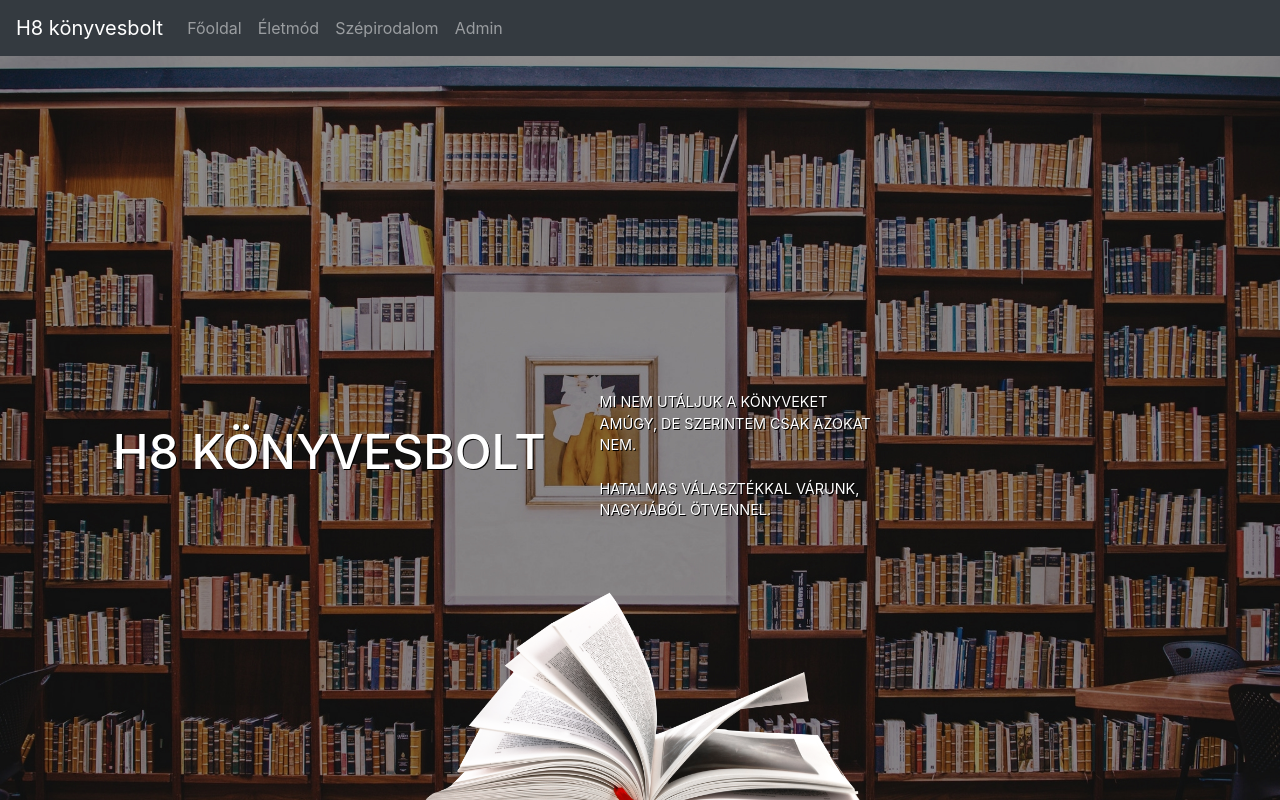
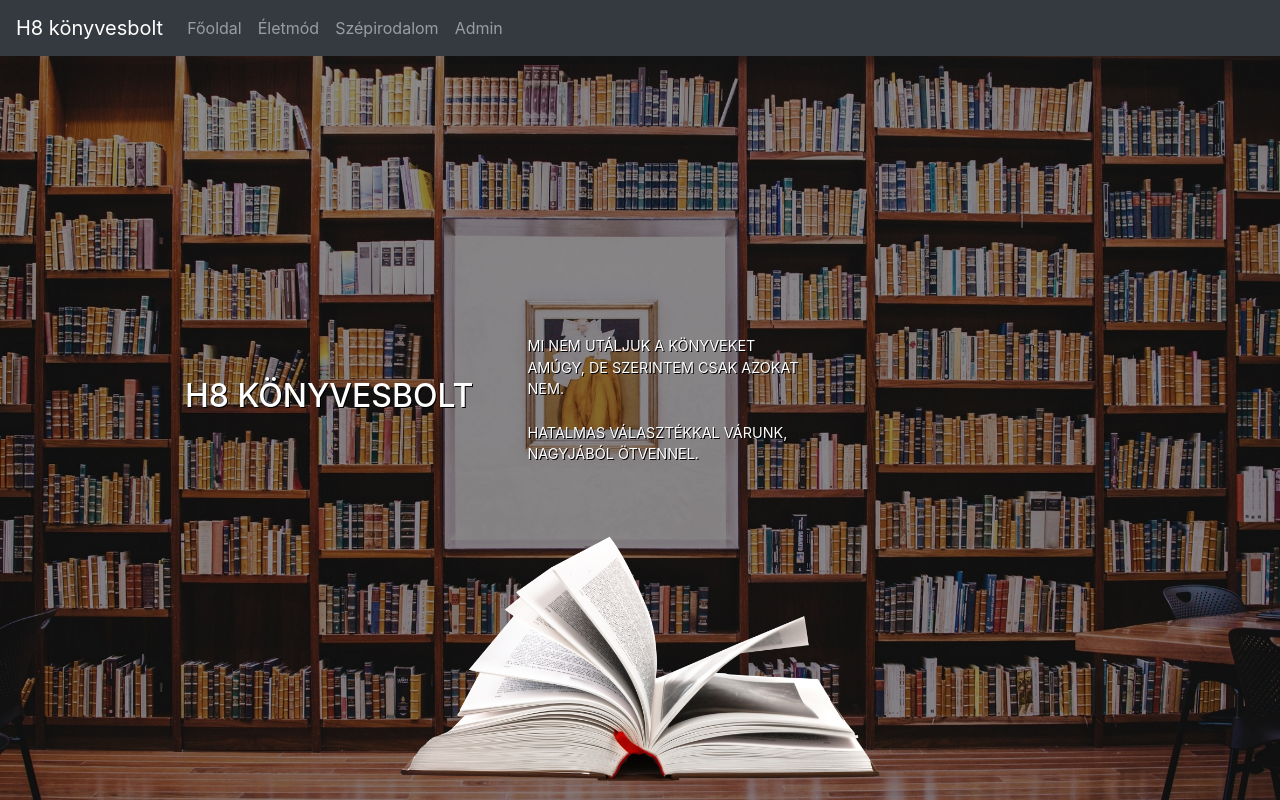
Before and after one commit to Training360-JavaScript/angular-csapatmunka-003-webshop-seventh-7-h8-7, an Angular app: page / in a window 1280 px wide. Shown: the top 800 px of the page. Built offline with nearby package versions, Linux system fonts and the light colour scheme; no server answers.

Commit message:
fixed the navbar & the title

```diff
--- a/src/app/navigation/navigation.component.html
+++ b/src/app/navigation/navigation.component.html
@@ -1,4 +1,4 @@
-<nav class="navbar navbar-expand-lg navbar-dark sticky-top bg-dark">
+<nav class="navbar navbar-expand-lg navbar-dark fixed-top bg-dark">
   <a
     class="navbar-brand text-white"
     routerLink="/"
--- a/src/app/page/home/home.component.html
+++ b/src/app/page/home/home.component.html
@@ -3,7 +3,7 @@
     <img src="./../assets/img/background_lib.jpg" alt="library" class="background">
     <img src="./../assets/img/book2.png" alt="book" class="foreground">
     <div class="title"> <h1 class="col-12 title text-uppercase h-1"> {{ title }} </h1> </div>
-    <div class="sub-title"> <p class=" text-uppercase h-5 col-12 col-lg-6 m-4">  Mi nem utáljuk a könyveket amúgy, de szerintem csak azokat nem. <br> <br> Hatalmas választékkal várunk, nagyjából ötvennel. </p> </div>
+    <div class="sub-title"> <p class=" text-uppercase h-5 col-12 col-lg-6 m-lg-4">  Mi nem utáljuk a könyveket amúgy, de szerintem csak azokat nem. <br> <br> Hatalmas választékkal várunk, nagyjából ötvennel. </p> </div>
   </div>
 </div>
 
--- a/src/app/page/home/home.component.scss
+++ b/src/app/page/home/home.component.scss
@@ -19,7 +19,7 @@
 .title {
   color: white;
   z-index: 1;
-  font-size: 3rem;
+  font-size: 2rem;
   text-shadow: 1px 1px 0px #000000;
 }
 
```
